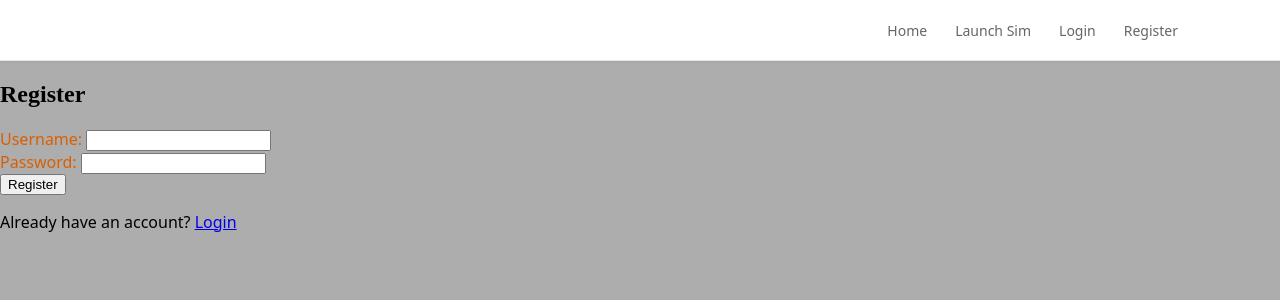
After one commit to kir-55/SandboxJS, a Node server app: template views/register.ejs in a window 1280 px wide. The commit adds this page. Shown: the top 300 px of the page. Run offline with Node 20, Linux system fonts and the light colour scheme; the template is opened without the code that fills it, so the values that code supplies are empty.

Commit message:
frontend started, experimenting with styles

```diff
--- a/public/js/example.js
+++ b/public/js/example.js
@@ -200,7 +200,7 @@ function drawExample() {
     for (let x = 0; x < exampleWidth; x++) {
         for (let y = 0; y < exampleHeight; y++) {
             let grainInt = exampleScreen[x][y];
-            let color = "#262626ff"; // default black
+            let color = simulationBackgroundColor; // default black
             if (grainInt !== 0 && grainInt !== unexistingGrain) {
                 let grain = findGrain(grainInt);
                 if (grain) color = grain.color;
--- a/public/js/input-handlers.js
+++ b/public/js/input-handlers.js
@@ -99,12 +99,13 @@ function resizeCanvasForMobile() {
 	const canvas = document.getElementById("canvas");
 	const preview = document.getElementById("materialPreview");
 
-	if (window.innerWidth > 700) {
+	if (window.innerWidth > 2000) {
 		canvas.width = 700;
 		canvas.height = 700;
 		cell_size = Math.floor(canvas.width / width);
 	} else {
 		let size = Math.min(window.innerWidth, window.innerHeight);
+		size -= size * 0.26;
 		size = Math.max(size, 200);
 		cell_size = Math.floor(size / width);
 		canvas.width = width * cell_size;
--- a/public/js/main.js
+++ b/public/js/main.js
@@ -4,7 +4,7 @@
 var canvas = document.getElementById("canvas");
 var ctx = canvas.getContext("2d");
 
-var cell_size = 8;
+var cell_size = 10;
 var normal_brush_size = 3;
 var current_grain = 1;
 var grainTypes = [];
--- a/public/js/rendering.js
+++ b/public/js/rendering.js
@@ -4,7 +4,7 @@ function drawStep() {
     for (let y = 0; y < height; y++) {
         for (let x = 0; x < width; x++) {
             var grain = findGrain(screen[x][y]);
-            ctx.fillStyle = grain ? grain.color : "#262626ff";
+            ctx.fillStyle = grain ? grain.color : simulationBackgroundColor;
             ctx.fillRect(x * cell_size, y * cell_size, cell_size, cell_size);
         }
     }
@@ -18,7 +18,7 @@ function drawMaterialPreview() {
     ctxPrev.clearRect(0, 0, preview.width, preview.height);
 
     if (current_grain === 0) {
-        ctxPrev.fillStyle = "#262626ff";
+        ctxPrev.fillStyle = "rgb(255, 255, 255)";
         ctxPrev.fillRect(0, 0, preview.width, preview.height);
         const grainNameElem = document.getElementById("grainName");
         if (grainNameElem) grainNameElem.textContent = "Air";
--- a/public/style.css
+++ b/public/style.css
@@ -1,55 +1,64 @@
-body{
-    background-color: rgb(28, 28, 28);
+:root {
+  --accent: #D95F02;
+  --side-panel: #F5E4D6;
+  --side-panel-header: #efcfb5;
+  --text-color: black;
 }
 
-label{
-    color: gold;
+body {
+  background-color: rgb(173, 173, 173);
+  margin: 0;
+
+}
+
+label {
+  color: var(--accent);
   font-size: 30;
-    font-family: system-ui,-apple-system,system-ui,"Helvetica Neue",Helvetica,Arial,sans-serif;
+  font-family: system-ui, -apple-system, system-ui, "Helvetica Neue", Helvetica, Arial, sans-serif;
 }
 
 
 
-p{
-    color: white;
+p {
+  color: var(--text-color);
   font-size: 13;
-    font-family: system-ui,-apple-system,system-ui,"Helvetica Neue",Helvetica,Arial,sans-serif;
+  font-family: system-ui, -apple-system, system-ui, "Helvetica Neue", Helvetica, Arial, sans-serif;
 }
 
-.left{
+.left {
   margin-bottom: auto;
   align-items: left;
   text-align: left;
 }
 
-.side-panel{
+.side-panel {
   position: absolute;
   right: 0;
-  top: 0;
-  color: gold;
+  top: 60px;
+  color: var(--accent);
   width: 20%;
-  height: 100vh;
+  height: calc(100vh - 60px);
 
-  background-color:rgb(19, 18, 18);
+  background-color: var(--side-panel);
 
-  border-left: 1px rgba(255, 255, 255, 0.2) solid;
+  /* border-left: 1px rgba(255, 255, 255, 0.2) solid; */
 
 }
 
 .grain-name {
-  text-align:  left;
+  text-align: left;
 }
 
 .grain-description {
   width: 100%;
-  text-align:  center;
+  text-align: center;
 }
 
 .side-panel-header {
   display: flex;
   justify-content: space-between;
   align-items: center;
-    background-color: #222;
+  background-color: var(--side-panel-header);
   width: 100%;
   padding-left: 20px;
   padding-right: 20px;
@@ -69,16 +78,16 @@ p{
   display: block;
 }
 
-.canvas-container{
+.canvas-container {
   width: fit-content;
   margin-left: auto;
   margin-right: auto;
 }
 
-.open-btn{
+.open-btn {
   position: absolute;
 
-  top: 40px;
+  top: 80px;
   right: 40px;
 
   background: none;
@@ -107,7 +116,7 @@ p{
   box-sizing: border-box;
   cursor: pointer;
   display: inline-block;
-  font-family: system-ui,-apple-system,system-ui,"Helvetica Neue",Helvetica,Arial,sans-serif;
+  font-family: system-ui, -apple-system, system-ui, "Helvetica Neue", Helvetica, Arial, sans-serif;
   font-size: 32px;
   font-weight: 700;
   letter-spacing: .8px;
@@ -136,7 +145,7 @@ p{
 
 
 
-.center{
+.center {
   margin-bottom: auto;
   margin-left: auto;
   margin-right: auto;
@@ -229,7 +238,7 @@ p{
   background: #222;
 }
 
-#materialMenu{
+#materialMenu {
   display: flex;
   flex-direction: row;
   align-items: center;
@@ -244,17 +253,20 @@ p{
     flex-direction: column;
     align-items: center;
   }
+
   #grainMenu {
     float: none;
     display: block;
     margin: 0 auto 10px auto;
   }
+
   #canvas {
     width: 90vw !important;
     height: 90vw !important;
     display: block;
     margin: 0 auto;
   }
+
   .button-container {
     flex-direction: column;
     align-items: center;
@@ -269,11 +281,13 @@ p{
     flex-direction: column;
     align-items: center;
   }
+
   #grainMenu {
     margin: 10px auto 0 auto;
     display: block;
     order: 2;
   }
+
   .center {
     order: 1;
   }
--- /dev/null
+++ b/views/partials/footer.ejs
@@ -0,0 +1,5 @@
+<!-- <footer class="site-footer">
+    <div class="container">
+        <p>&copy; <%= new Date().getFullYear() %> SandboxJS. All rights reserved.</p>
+    </div>
+</footer> -->
--- /dev/null
+++ b/views/partials/header.ejs
@@ -0,0 +1,104 @@
+<header class="site-header">
+    <div class="container header-container">
+        <div class="logo">
+            <a href="/">
+                <%= name %>
+            </a>
+        </div>
+        <nav class="main-nav">
+            <ul>
+                <li><a href="/">Home</a></li>
+                <li><a href="/simulation/" class="nav-cta">Launch Sim</a></li>
+                <% if (locals.user) { %>
+                    <li class="hide-mobile"><a href="/saves">My Saves</a></li>
+                    <li>
+                        <a href="/logout" style="display:flex;align-items:center;gap:6px;">
+                            <svg xmlns="http://www.w3.org/2000/svg" width="14" height="14" viewBox="0 0 24 24"
+                                fill="none" stroke="currentColor" stroke-width="2.5" stroke-linecap="round"
+                                stroke-linejoin="round">
+                                <path d="M9 21H5a2 2 0 0 1-2-2V5a2 2 0 0 1 2-2h4" />
+                                <polyline points="16 17 21 12 16 7" />
+                                <line x1="21" y1="12" x2="9" y2="12" />
+                            </svg>
+                            <span class="hide-mobile nav-user">
+                                <%= user.username %>
+                            </span>
+                        </a>
+                    </li>
+                    <% } else { %>
+                        <li class="hide-mobile"><a href="/login">Login</a></li>
+                        <li><a href="/register">Register</a>
+                        </li>
+                        <% } %>
+            </ul>
+        </nav>
+    </div>
+</header>
+
+<style>
+    .site-header {
+        position: sticky;
+        top: 0;
+        z-index: 100;
+        background: #fff;
+        border-bottom: 1px solid #E8E6E1;
+        box-shadow: 0 1px 3px rgba(0, 0, 0, .06);
+        font-family: system-ui, -apple-system, sans-serif;
+    }
+
+    .header-container {
+        max-width: 1100px;
+        margin: 0 auto;
+        padding: 0 24px;
+        display: flex;
+        align-items: center;
+        justify-content: space-between;
+        height: 60px;
+    }
+
+    /* Logo */
+    .logo a {
+        color: var(--accent);
+        font-size: 1.2rem;
+        font-weight: 700;
+        text-decoration: none;
+        letter-spacing: -0.02em;
+    }
+
+    /* Nav */
+    .main-nav ul {
+        list-style: none;
+        margin: 0;
+        padding: 0;
+        display: flex;
+        align-items: center;
+        gap: 4px;
+    }
+
+    .main-nav a {
+        font-size: 0.875rem;
+        font-weight: 500;
+        color: #666;
+        text-decoration: none;
+        padding: 6px 12px;
+        transition: background 150ms, color 150ms;
+    }
+
+    .main-nav a:hover {
+        background: #F3F1EC;
+        color: #111;
+    }
+
+    /* Username label */
+    .main-nav .nav-user {
+        font-size: 0.82rem;
+        color: var(--accent);
+        font-weight: 600;
+    }
+
+    @media (max-width: 500px) {
+        .hide-mobile {
+            display: none;
+        }
+    }
+</style>
--- /dev/null
+++ b/views/register.ejs
@@ -0,0 +1,49 @@
+<!DOCTYPE html>
+<html>
+
+<head>
+    <title>Register - <%= name%>
+    </title>
+    <link rel="stylesheet" href="/style.css">
+</head>
+
+<body>
+    <%- include('partials/header') %>
+        <main class="container">
+            <h2>Register</h2>
+            <form id="registerForm">
+                <div>
+                    <label for="username">Username:</label>
+                    <input type="text" id="username" name="username" required>
+                </div>
+                <div>
+                    <label for="password">Password:</label>
+                    <input type="password" id="password" name="password" required>
+                </div>
+                <button type="submit">Register</button>
+            </form>
+            <p id="message"></p>
+            <p>Already have an account? <a href="/login">Login</a></p>
+        </main>
+        <%- include('partials/footer') %>
+            <script>
+                document.getElementById('registerForm').addEventListener('submit', async (e) => {
+                    e.preventDefault();
+                    const username = document.getElementById('username').value;
+                    const password = document.getElementById('password').value;
+                    const response = await fetch('/api/auth/register', {
+                        method: 'POST',
+                        headers: { 'Content-Type': 'application/json' },
+                        body: JSON.stringify({ username, password })
+                    });
+                    const data = await response.json();
+                    if (response.ok) {
+                        window.location.href = '/login';
+                    } else {
+                        document.getElementById('message').textContent = data.error || 'Registration failed';
+                    }
+                });
+            </script>
+</body>
+
+</html>
```
Also changed, not shown: views/index.ejs (+6 -15 lines), views/login.ejs (added, +48 -0 lines), views/partials/head.ejs (added, +29 -0 lines), views/simulation.ejs (+18 -35 lines). Lines whose indentation alone changed are shown as unchanged.
